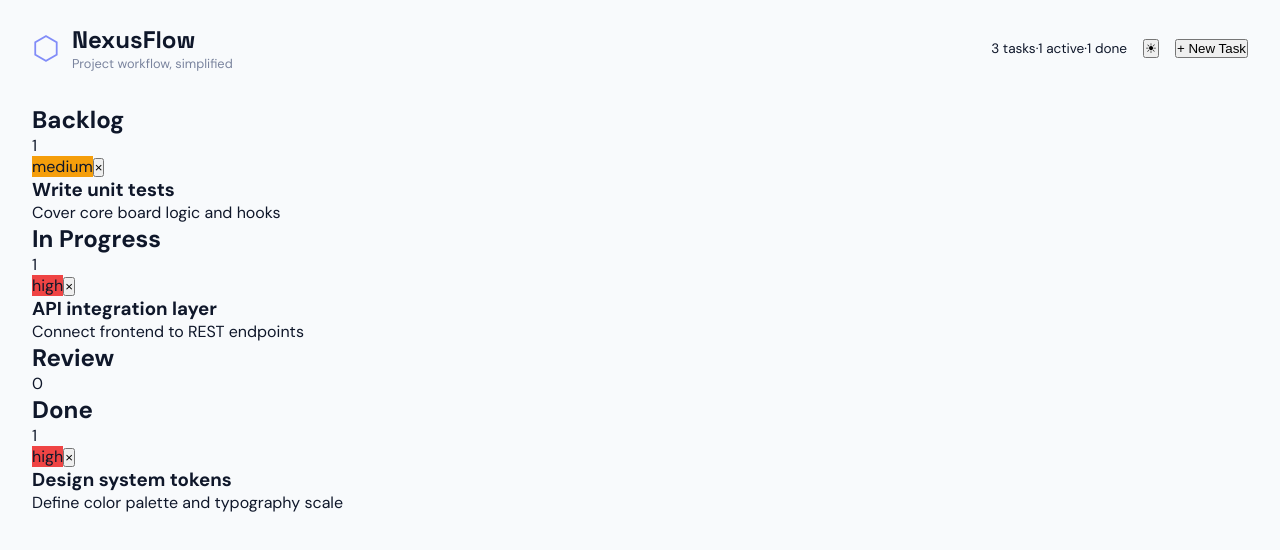
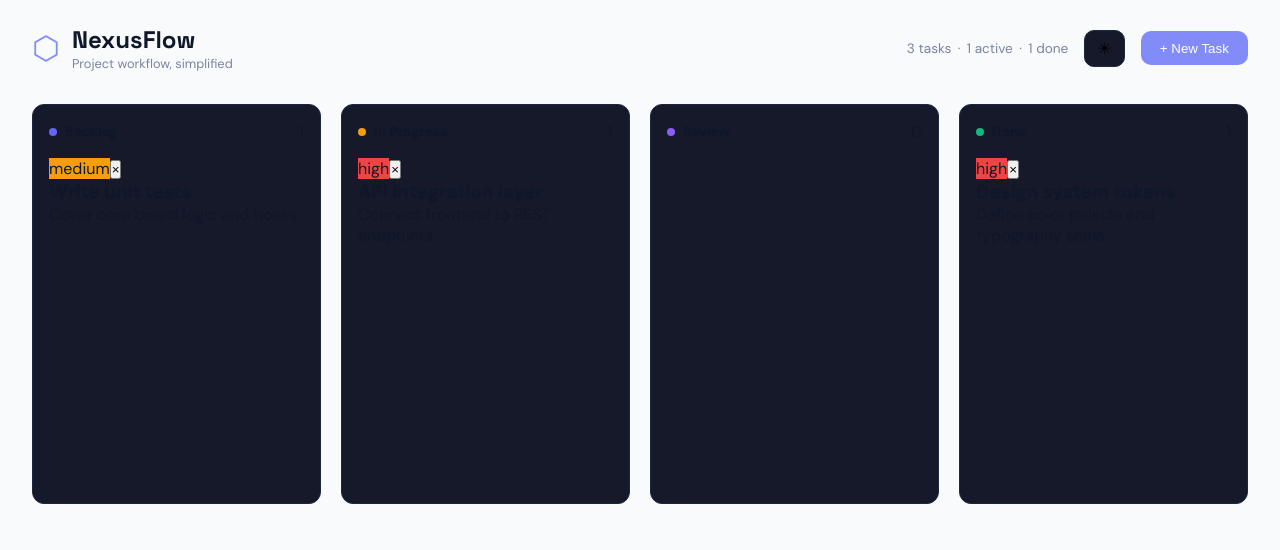
Before and after one commit to Jsingh651/nexusflow, a React (Vite) app: page / in a window 1280 px wide. Shown: the top 550 px of the page. Built offline with nearby package versions, Linux system fonts and the light colour scheme; the HTML template or start-up script is replaced by a standard one.

Commit message:
update error message (part 2)

```diff
--- a/src/index.css
+++ b/src/index.css
@@ -74,3 +74,78 @@
 
 .stats {
   font-size: 0.85rem;
+  color: var(--text-muted);
+}
+
+.stats .divider { margin: 0 0.4rem; }
+
+.btn-primary {
+  background: var(--primary);
+  color: white;
+  border: none;
+  padding: 0.6rem 1.2rem;
+  border-radius: var(--radius);
+  font-weight: 500;
+  cursor: pointer;
+  transition: background 0.2s;
+}
+
+.btn-primary:hover { background: var(--primary-hover); }
+
+.btn-secondary {
+  background: transparent;
+  color: var(--text-muted);
+  border: 1px solid var(--border);
+  padding: 0.6rem 1.2rem;
+  border-radius: var(--radius);
+  cursor: pointer;
+}
+
+.btn-icon {
+  background: var(--surface);
+  border: 1px solid var(--border);
+  border-radius: var(--radius);
+  padding: 0.5rem 0.75rem;
+  cursor: pointer;
+  font-size: 1rem;
+}
+
+.board {
+  display: grid;
+  grid-template-columns: repeat(4, 1fr);
+  gap: 1.25rem;
+  overflow-x: auto;
+}
+
+.column {
+  background: var(--surface);
+  border: 1px solid var(--border);
+  border-radius: 12px;
+  padding: 1rem;
+  min-height: 400px;
+  transition: border-color 0.2s, box-shadow 0.2s;
+}
+
+.column.drag-over {
+  border-color: var(--primary);
+  box-shadow: 0 0 0 2px rgba(99, 102, 241, 0.2);
+}
+
+.column-header {
+  display: flex;
+  align-items: center;
+  gap: 0.5rem;
+  margin-bottom: 1rem;
+}
+
+.column-dot {
+  width: 8px;
+  height: 8px;
+  border-radius: 50%;
+}
+
+.column-header h2 {
+  font-size: 0.85rem;
+  font-weight: 600;
+  flex: 1;
+}
```
